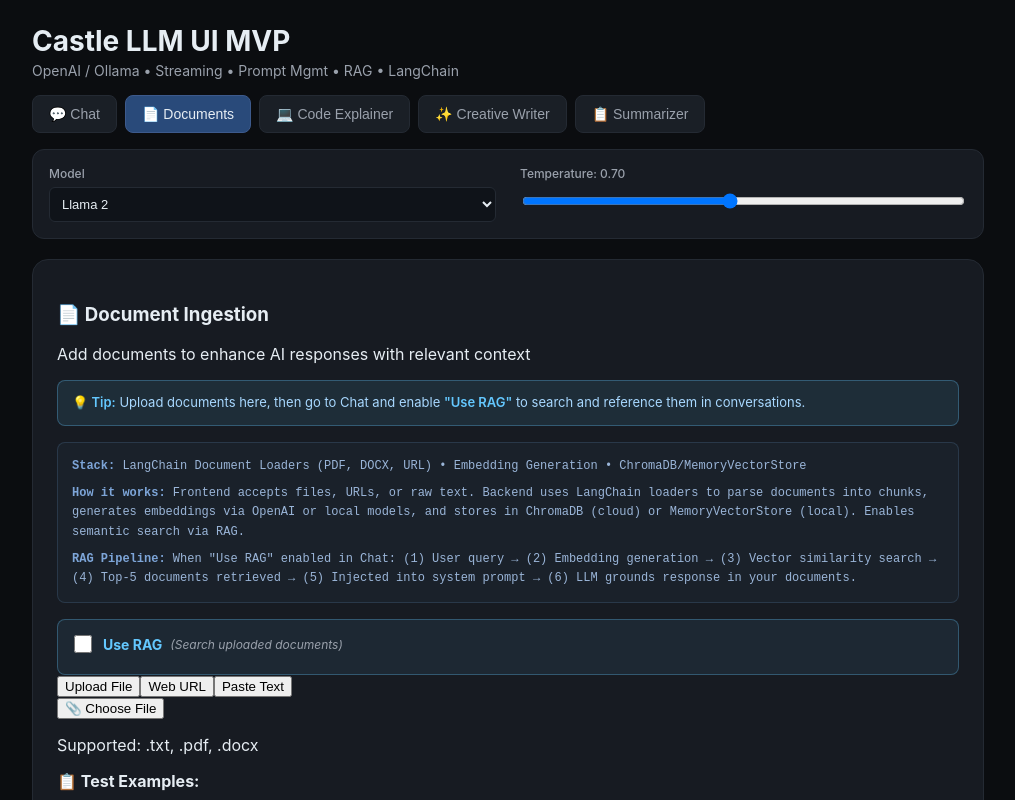
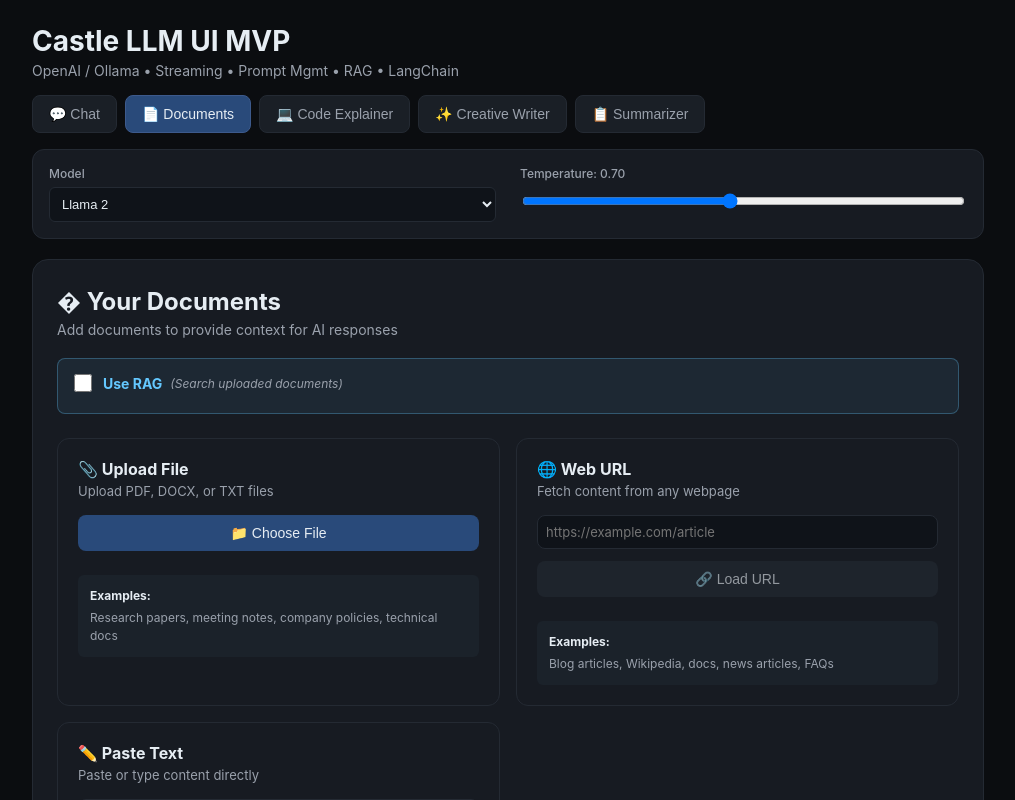
Before and after one commit to radgh1/castle-llm-mvp, a React (Vite) app in the folder client/: page / in a window 1280 px wide. Both pictures are taken after a click on the button "📄 Documents". Shown: the top 800 px of the page, without its empty margins (132-1147 px from the left). Built offline with nearby package versions, Linux system fonts and the light colour scheme; no server answers.

Commit message:
Redesign Documents tab with 3 simple use cases: Upload File, Web URL, Paste Text - intuitive grid layout with examples and explanations

```diff
--- a/client/src/components/DocumentUpload.tsx
+++ b/client/src/components/DocumentUpload.tsx
@@ -187,19 +187,12 @@
 
   return (
     <section className="document-upload">
-      <h3>📄 Document Ingestion</h3>
-      <p>Add documents to enhance AI responses with relevant context</p>
-
-      <div className="rag-info">
-        <strong>💡 Tip:</strong> Upload documents here, then go to Chat and enable <strong>"Use RAG"</strong> to search and reference them in conversations.
+      <div className="doc-header">
+        <h2>� Your Documents</h2>
+        <p>Add documents to provide context for AI responses</p>
       </div>
 
-      <div className="tech-specs">
-        <p><strong>Stack:</strong> LangChain Document Loaders (PDF, DOCX, URL) • Embedding Generation • ChromaDB/MemoryVectorStore</p>
-        <p><strong>How it works:</strong> Frontend accepts files, URLs, or raw text. Backend uses LangChain loaders to parse documents into chunks, generates embeddings via OpenAI or local models, and stores in ChromaDB (cloud) or MemoryVectorStore (local). Enables semantic search via RAG.</p>
-        <p><strong>RAG Pipeline:</strong> When "Use RAG" enabled in Chat: (1) User query → (2) Embedding generation → (3) Vector similarity search → (4) Top-5 documents retrieved → (5) Injected into system prompt → (6) LLM grounds response in your documents.</p>
-      </div>
-
+      {/* RAG Toggle */}
       <div className="toggles">
         <label>
           <input type="checkbox" checked={useRag} onChange={(e) => onRagChange?.(e.target.checked)} />
@@ -207,30 +200,15 @@
         </label>
       </div>
 
-          <div className="upload-sub-tabs">
-            <button
-              className={uploadSubTab === 'file' ? 'active' : ''}
-              onClick={() => setUploadSubTab('file')}
-            >
-              Upload File
-            </button>
-            <button
-              className={uploadSubTab === 'url' ? 'active' : ''}
-              onClick={() => setUploadSubTab('url')}
-            >
-              Web URL
-            </button>
-            <button
-              className={uploadSubTab === 'text' ? 'active' : ''}
-              onClick={() => setUploadSubTab('text')}
-            >
-              Paste Text
-            </button>
+      {/* Three Simple Use Cases */}
+      <div className="use-cases-grid">
+        {/* Use Case 1: Upload File */}
+        <div className="use-case-card">
+          <div className="use-case-header">
+            <h3>📎 Upload File</h3>
+            <p className="use-case-desc">Upload PDF, DOCX, or TXT files</p>
           </div>
-
-          <div className="upload-content">
-            {uploadSubTab === 'file' && (
-          <div className="file-upload">
+          <div className="use-case-content">
             <input
               ref={fileInputRef}
               type="file"
@@ -242,260 +220,81 @@
             <button
               onClick={() => fileInputRef.current?.click()}
               disabled={isUploading}
-              className="upload-button"
+              className="action-button"
             >
-              {isUploading ? '📤 Uploading...' : '📎 Choose File'}
+              {isUploading ? '⏳ Uploading...' : '📁 Choose File'}
             </button>
-            <p className="file-types">Supported: .txt, .pdf, .docx</p>
-
-            <div className="example-files">
-              <p><strong>📋 Test Examples:</strong></p>
-              <div className="example-buttons">
-                <button
-                  className="example-btn small"
-                  onClick={() => {
-                    const content = `# Introduction to Machine Learning
-
-Machine Learning (ML) is a subset of artificial intelligence that enables computers to learn and make decisions from data without being explicitly programmed.
-
-## Key Concepts
-
-### Supervised Learning
-- **Classification**: Predicting discrete categories (e.g., spam/not spam)
-- **Regression**: Predicting continuous values (e.g., house prices)
-
-### Unsupervised Learning
-- **Clustering**: Grouping similar data points
-- **Dimensionality Reduction**: Reducing feature complexity
-
-### Deep Learning
-Neural networks with multiple layers that can learn complex patterns.
-
-## Applications
-- Image recognition
-- Natural language processing
-- Recommendation systems
-- Autonomous vehicles
-
-## Getting Started
-1. Choose appropriate algorithm
-2. Prepare and clean data
-3. Train model
-4. Evaluate performance
-5. Deploy and monitor`;
-
-                    const blob = new Blob([content], { type: 'text/plain' });
-                    const file = new File([blob], 'machine-learning-guide.txt', { type: 'text/plain' });
-                    handleFileUpload(file);
-                  }}
-                  disabled={isUploading}
-                  title="Upload a sample ML guide text file"
-                >
-                  📄 ML Guide (.txt)
-                </button>
+            <p className="use-case-example">
+              <strong>Examples:</strong> Research papers, meeting notes, company policies, technical docs
+            </p>
           </div>
         </div>
+
+        {/* Use Case 2: Web URL */}
+        <div className="use-case-card">
+          <div className="use-case-header">
+            <h3>🌐 Web URL</h3>
+            <p className="use-case-desc">Fetch content from any webpage</p>
           </div>
-        )}
-
-            {uploadSubTab === 'url' && (
-          <div className="url-upload">
+          <div className="use-case-content">
             <input
               type="url"
               value={urlInput}
               onChange={(e) => setUrlInput(e.target.value)}
               placeholder="https://example.com/article"
               disabled={isUploading}
+              className="input-field"
             />
             <button
               onClick={handleUrlUpload}
               disabled={isUploading || !urlInput.trim()}
+              className="action-button"
             >
-              {isUploading ? '🔗 Fetching...' : '🌐 Ingest URL'}
+              {isUploading ? '⏳ Fetching...' : '🔗 Load URL'}
             </button>
-
-            <div className="example-urls">
-              <p><strong>🌐 Test Examples:</strong></p>
-              <div className="example-buttons">
-                <button
-                  className="example-btn small"
-                  onClick={() => setUrlInput('https://en.wikipedia.org/wiki/Machine_learning')}
-                  disabled={isUploading}
-                  title="Load Wikipedia article about Machine Learning"
-                >
-                  📖 ML Wikipedia
-                </button>
-                <button
-                  className="example-btn small"
-                  onClick={() => setUrlInput('https://react.dev/learn/thinking-in-react')}
-                  disabled={isUploading}
-                  title="Load React documentation about thinking in React"
-                >
-                  ⚛️ React Guide
-                </button>
+            <p className="use-case-example">
+              <strong>Examples:</strong> Blog articles, Wikipedia, docs, news articles, FAQs
+            </p>
           </div>
         </div>
+
+        {/* Use Case 3: Paste Text */}
+        <div className="use-case-card">
+          <div className="use-case-header">
+            <h3>✏️ Paste Text</h3>
+            <p className="use-case-desc">Paste or type content directly</p>
           </div>
-        )}
-
-            {uploadSubTab === 'text' && (
-          <div className="text-upload">
+          <div className="use-case-content">
             <textarea
               value={textInput}
               onChange={(e) => setTextInput(e.target.value)}
-              placeholder="Paste your text content here..."
-              rows={6}
+              placeholder="Paste your text here..."
               disabled={isUploading}
+              className="input-field text-area"
+              rows={4}
             />
             <button
               onClick={handleTextUpload}
               disabled={isUploading || !textInput.trim()}
+              className="action-button"
             >
-              {isUploading ? '📝 Processing...' : '📄 Ingest Text'}
+              {isUploading ? '⏳ Processing...' : '📝 Add Text'}
             </button>
-
-            <div className="example-text">
-              <p><strong>📝 Test Examples:</strong></p>
-              <div className="example-buttons">
-                <button
-                  className="example-btn small"
-                  onClick={() => setTextInput(`# Quantum Computing Fundamentals
-
-## What is Quantum Computing?
-
-Quantum computing harnesses the principles of quantum mechanics to perform computations that would be impractical or impossible with classical computers.
-
-## Key Principles
-
-### Superposition
-A qubit can exist in multiple states simultaneously, unlike classical bits which are either 0 or 1.
-
-### Entanglement
-Qubits can be correlated such that the state of one instantly influences the state of another, regardless of distance.
-
-### Interference
-Quantum algorithms use interference patterns to amplify correct solutions and cancel incorrect ones.
-
-## Quantum Algorithms
-
-- **Shor's Algorithm**: Factoring large numbers exponentially faster than classical algorithms
-- **Grover's Algorithm**: Searching unsorted databases quadratically faster
-- **Quantum Fourier Transform**: Foundation for many quantum algorithms
-
-## Current Status
-
-Quantum computers exist today but are in their infancy (NISQ - Noisy Intermediate-Scale Quantum). They have 50-100 qubits and can solve specific problems faster than classical computers, but not general-purpose computing.
-
-## Future Applications
-
-- Cryptography (breaking current encryption, enabling quantum-safe crypto)
-- Drug discovery and materials science
-- Optimization problems (finance, logistics, AI training)
-- Fundamental physics research`)}
-                  disabled={isUploading}
-                  title="Load sample text about quantum computing"
-                >
-                  ⚛️ Quantum Computing
-                </button>
-                <button
-                  className="example-btn small"
-                  onClick={() => setTextInput(`# Modern HR Best Practices
-
-## Recruitment & Talent Acquisition
-
-### Effective Job Descriptions
-- Use clear, concise language that accurately reflects the role
-- Include key responsibilities, required skills, and growth opportunities
-- Specify must-have vs. nice-to-have qualifications
-- Highlight company culture and values
-
-### Candidate Experience
-- Respond to applications within 48 hours
-- Provide clear timeline for hiring process
-- Offer constructive feedback to unsuccessful candidates
-- Use applicant tracking systems for efficient communication
-
-## Employee Onboarding
-
-### 90-Day Integration Plan
-1. **First Day**: Welcome, paperwork, tour, introductions
-2. **First Week**: Role expectations, tools training, team meetings
-3. **First Month**: Performance goals, feedback sessions, skill development
-4. **First Quarter**: Performance review, career planning, mentorship
-
-### Key Success Factors
-- Clear communication of expectations
-- Regular check-ins and feedback
-- Access to necessary tools and resources
-- Buddy/mentor system for support
-
-## Performance Management
-
-### Continuous Feedback Model
-- Regular one-on-one meetings (bi-weekly)
-- Real-time recognition of achievements
-- Constructive feedback on improvement areas
-- Goal setting and progress tracking
-
-### Performance Review Process
-1. Self-assessment by employee
-2. Manager evaluation and calibration
-3. Collaborative discussion and goal setting
-4. Development plan creation
-5. Follow-up and progress monitoring
-
-## Employee Development
-
-### Learning & Development
-- Individual development plans
-- Cross-training opportunities
-- Conference and certification support
-- Leadership development programs
-
-### Career Progression
-- Clear career paths and ladders
-- Internal job posting system
-- Succession planning
-- Skills gap analysis and training
-
-## Workplace Culture
-
-### Diversity, Equity & Inclusion
-- Unconscious bias training
-- Employee resource groups
-- Inclusive hiring practices
-- Regular DEI assessments
-
-### Work-Life Balance
-- Flexible work arrangements
-- Mental health support
-- Paid time off policies
-- Wellness programs
-
-## Compensation & Benefits
-
-### Competitive Packages
-- Market research and benchmarking
-- Transparent salary ranges
-- Performance-based incentives
-- Comprehensive benefits (health, dental, retirement)
-
-### Total Rewards Strategy
-- Base salary + variable pay
-- Health and wellness benefits
-- Professional development support
-- Work-life balance perks`)}
-                  disabled={isUploading}
-                  title="Load sample text about HR best practices"
-                >
-                  � HR Best Practices
-                </button>
+            <p className="use-case-example">
+              <strong>Examples:</strong> Email content, code snippets, chat transcripts, quick notes
+            </p>
           </div>
         </div>
       </div>
+
+      {/* Status Message */}
+      {uploadStatus && (
+        <div className={`upload-status ${uploadStatus.includes('Error') ? 'error' : 'success'}`}>
+          {uploadStatus}
+        </div>
       )}
-        </div>
 
+      {/* Chat with Documents */}
       <div className="document-chat">
         <div className="chat-header">
           <h3>💬 Chat with Your Documents</h3>
--- a/client/src/styles.css
+++ b/client/src/styles.css
@@ -331,9 +331,114 @@
   padding: 24px;
 }
 
-.document-upload h2 {
-  margin-top: 0;
-  font-size: 20px;
+.doc-header h2 {
+  margin: 0 0 4px 0;
+  font-size: 24px;
+}
+
+.doc-header p {
+  margin: 0 0 20px 0;
+  color: var(--muted);
+  font-size: 14px;
+}
+
+/* Use Cases Grid */
+.use-cases-grid {
+  display: grid;
+  grid-template-columns: repeat(auto-fit, minmax(300px, 1fr));
+  gap: 16px;
+  margin: 24px 0;
+}
+
+.use-case-card {
+  background: var(--panel);
+  border: 1px solid var(--line);
+  border-radius: 12px;
+  padding: 20px;
+  transition: all 0.2s;
+}
+
+.use-case-card:hover {
+  border-color: #294a7a;
+  box-shadow: 0 4px 12px rgba(41, 74, 122, 0.15);
+}
+
+.use-case-header h3 {
+  margin: 0 0 4px 0;
+  font-size: 16px;
+  color: var(--fg);
+}
+
+.use-case-desc {
+  margin: 0 0 16px 0;
+  color: var(--muted);
+  font-size: 13px;
+}
+
+.use-case-content {
+  display: flex;
+  flex-direction: column;
+  gap: 12px;
+}
+
+.input-field {
+  padding: 10px 12px;
+  background: #0f1319;
+  border: 1px solid var(--line);
+  color: var(--fg);
+  border-radius: 8px;
+  font-size: 13px;
+  font-family: inherit;
+}
+
+.input-field:focus {
+  border-color: #294a7a;
+  outline: none;
+}
+
+.input-field.text-area {
+  resize: vertical;
+  min-height: 100px;
+  font-family: 'Courier New', monospace;
+  font-size: 12px;
+}
+
+.action-button {
+  padding: 10px 16px;
+  background: #294a7a;
+  border: none;
+  color: var(--fg);
+  border-radius: 8px;
+  cursor: pointer;
+  font-size: 14px;
+  font-weight: 500;
+  transition: background 0.2s;
+}
+
+.action-button:hover:not(:disabled) {
+  background: #3d5a8c;
+}
+
+.action-button:disabled {
+  background: var(--line);
+  cursor: not-allowed;
+  opacity: 0.6;
+}
+
+.use-case-example {
+  margin: 12px 0 0 0;
+  padding: 12px;
+  background: rgba(100, 150, 200, 0.05);
+  border-radius: 6px;
+  font-size: 12px;
+  color: var(--muted);
+  line-height: 1.5;
+}
+
+.use-case-example strong {
+  color: var(--fg);
+  display: block;
+  margin-bottom: 4px;
 }
 
 .rag-info {
```
Lines whose indentation alone changed are shown as unchanged.
